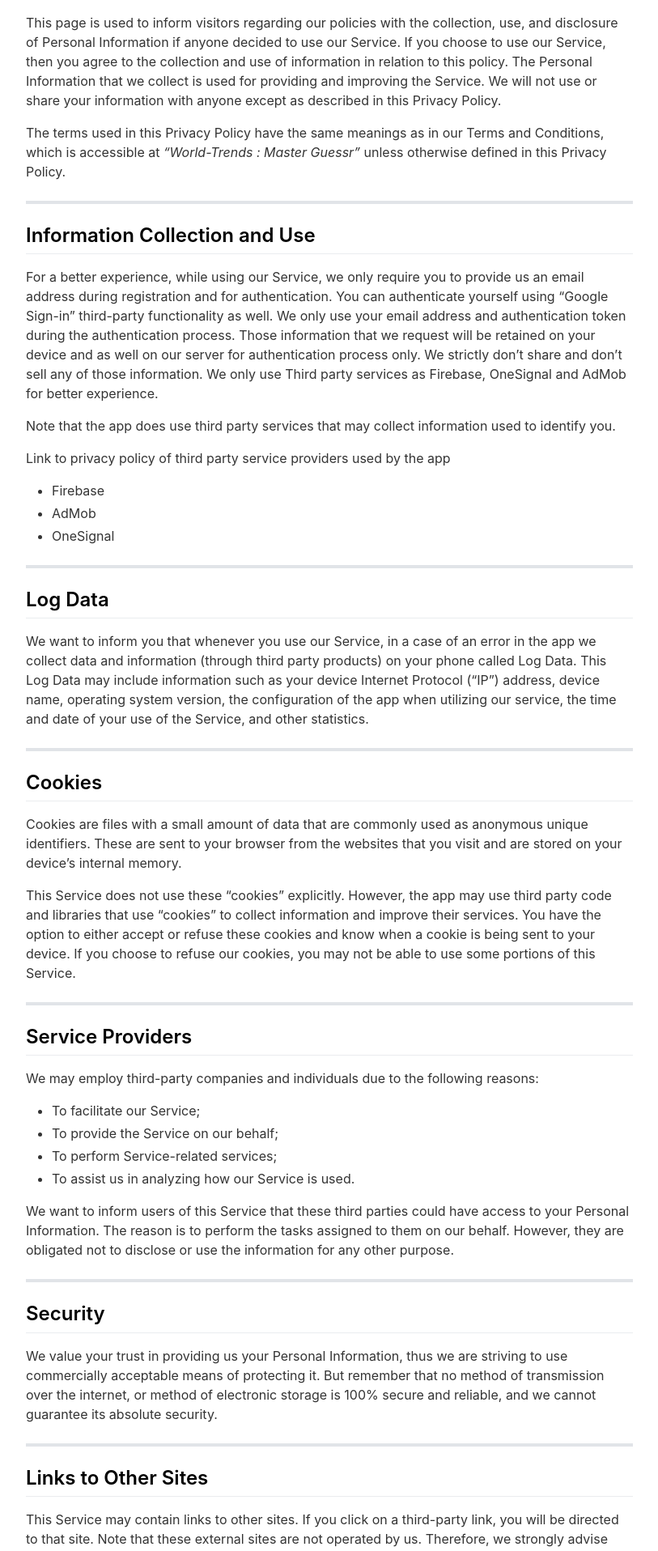
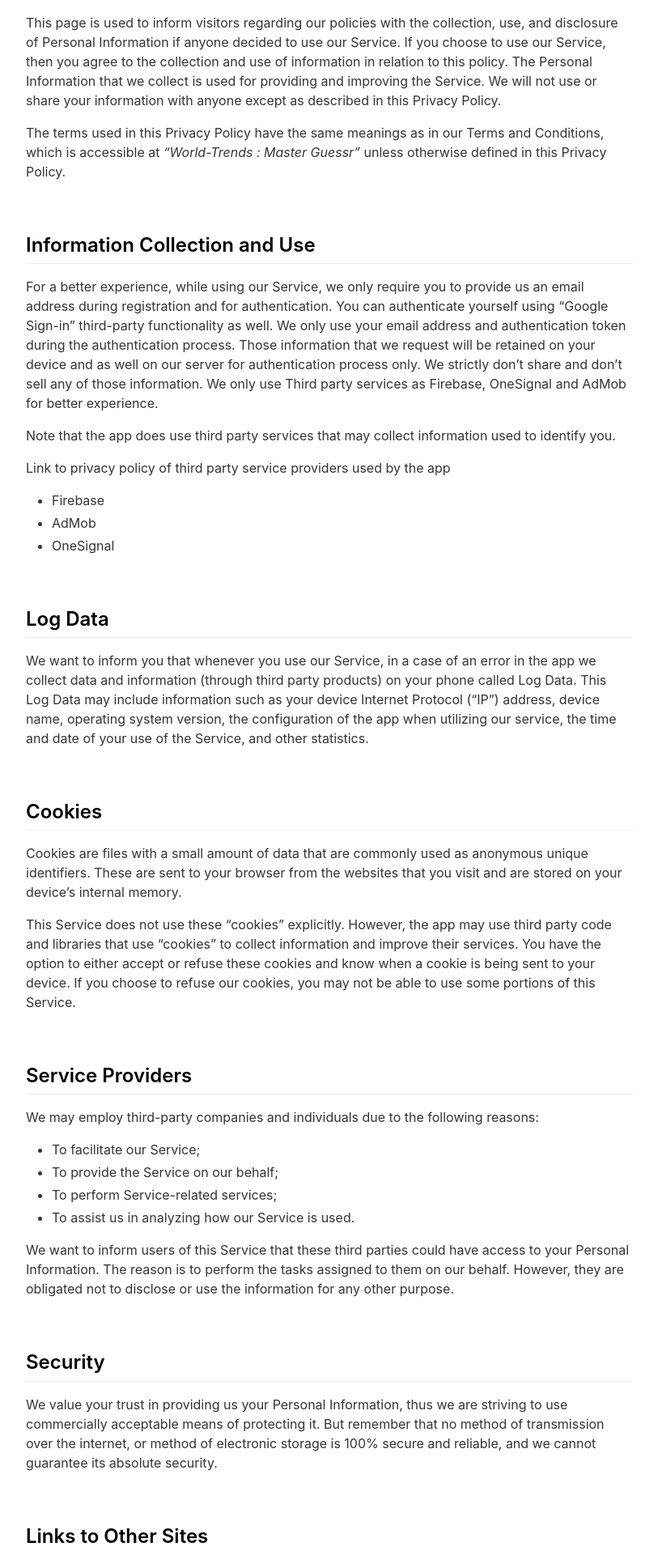
Before and after one commit to tchapacan/globaltrends-landing-page, a Jekyll site: the page built from _pages/privacypolicy.md, in a window 1280 px wide. Shown: the part 372-2288 px from the top of the page at 81% size, without its empty margins (233-1046 px from the left). Built offline with Jekyll 4.4.1, drawn with Linux system fonts in a browser that asks for light colours; nearby versions of some CDN libraries.

Commit message:
Update privacypolicy.md

```diff
--- a/_pages/privacypolicy.md
+++ b/_pages/privacypolicy.md
@@ -19,7 +19,7 @@ If you choose to use our Service, then you agree to the collection and use of in
 
 The terms used in this Privacy Policy have the same meanings as in our Terms and Conditions, which is accessible at _"World-Trends : Master Guessr"_ unless otherwise defined in this Privacy Policy.
 
----
+<br>
 
 ## Information Collection and Use
 
@@ -35,13 +35,13 @@ Link to privacy policy of third party service providers used by the app
 -   AdMob
 -   OneSignal
 
----
+<br>
 
 ## Log Data
 
 We want to inform you that whenever you use our Service, in a case of an error in the app we collect data and information (through third party products) on your phone called Log Data. This Log Data may include information such as your device Internet Protocol (“IP”) address, device name, operating system version, the configuration of the app when utilizing our service, the time and date of your use of the Service, and other statistics.
 
----
+<br>
 
 ## Cookies
 
@@ -49,7 +49,7 @@ Cookies are files with a small amount of data that are commonly used as anonymou
 
 This Service does not use these “cookies” explicitly. However, the app may use third party code and libraries that use “cookies” to collect information and improve their services. You have the option to either accept or refuse these cookies and know when a cookie is being sent to your device. If you choose to refuse our cookies, you may not be able to use some portions of this Service.
 
----
+<br>
 
 ## Service Providers
 
@@ -62,25 +62,25 @@ We may employ third-party companies and individuals due to the following reasons
 
 We want to inform users of this Service that these third parties could have access to your Personal Information. The reason is to perform the tasks assigned to them on our behalf. However, they are obligated not to disclose or use the information for any other purpose.
 
----
+<br>
 
 ## Security
 
 We value your trust in providing us your Personal Information, thus we are striving to use commercially acceptable means of protecting it. But remember that no method of transmission over the internet, or method of electronic storage is 100% secure and reliable, and we cannot guarantee its absolute security.
 
----
+<br>
 
 ## Links to Other Sites
 
 This Service may contain links to other sites. If you click on a third-party link, you will be directed to that site. Note that these external sites are not operated by us. Therefore, we strongly advise you to review the Privacy Policy of these websites. We have no control over and assume no responsibility for the content, privacy policies, or practices of any third-party sites or services.
 
----
+<br>
 
 ## Children’s Privacy
 
 These Services do not address anyone under the age of 13. We do not knowingly collect personally identifiable information from children under 13. In the case we discover that a child under 13 has provided with personal information, We immediately delete this from our servers. If you are a parent or guardian and you are aware that your child has provided us with personal information, please contact us so that we will be able to do necessary actions.
 
----
+<br>
 
 ## Changes to This Privacy Policy
 
@@ -89,7 +89,7 @@ We may update our Privacy Policy from time to time. Thus, you are advised to rev
 
 This policy is effective as of 2021-07-31
 
----
+<br>
 
 ## Contact Us
 
```
